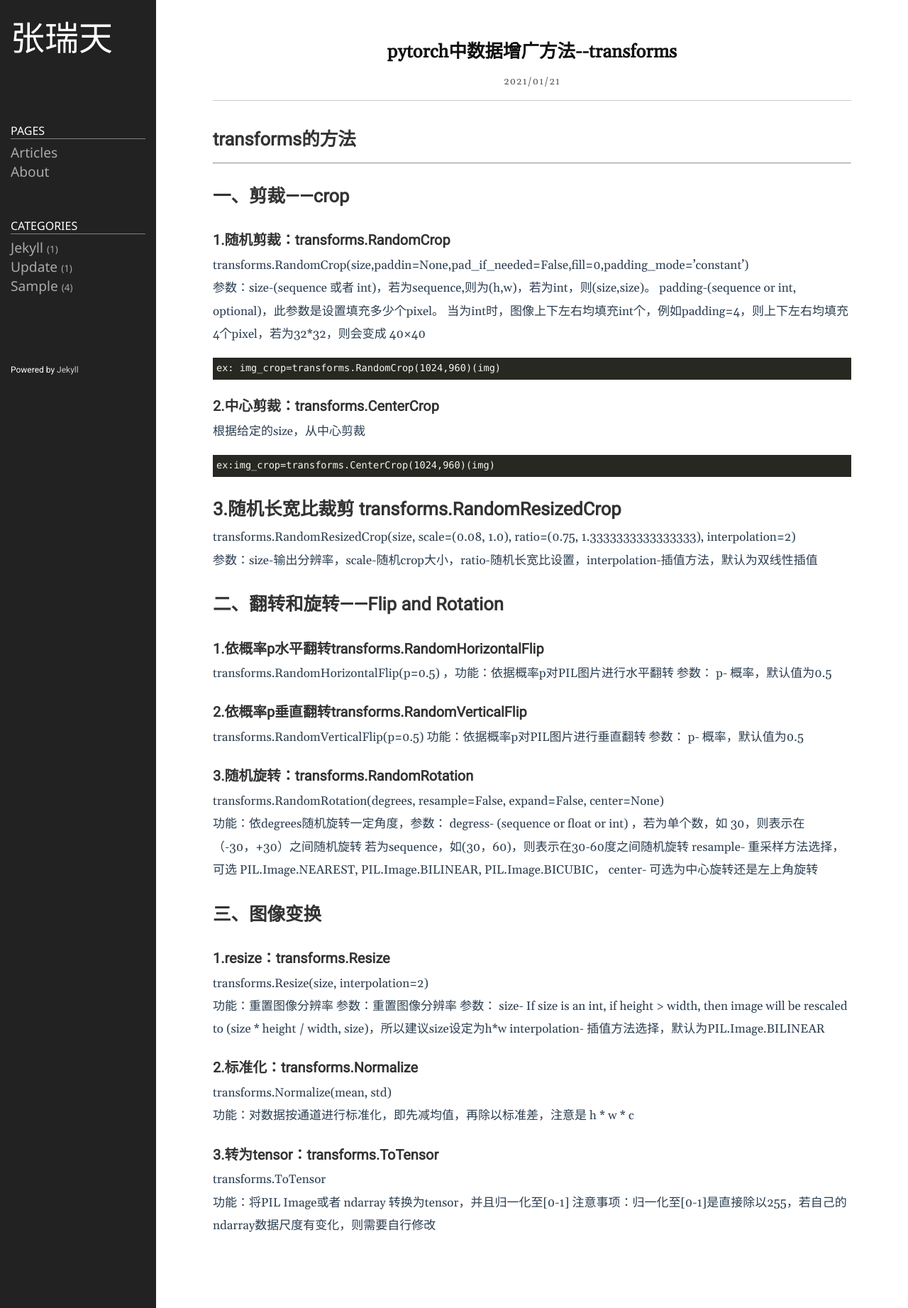
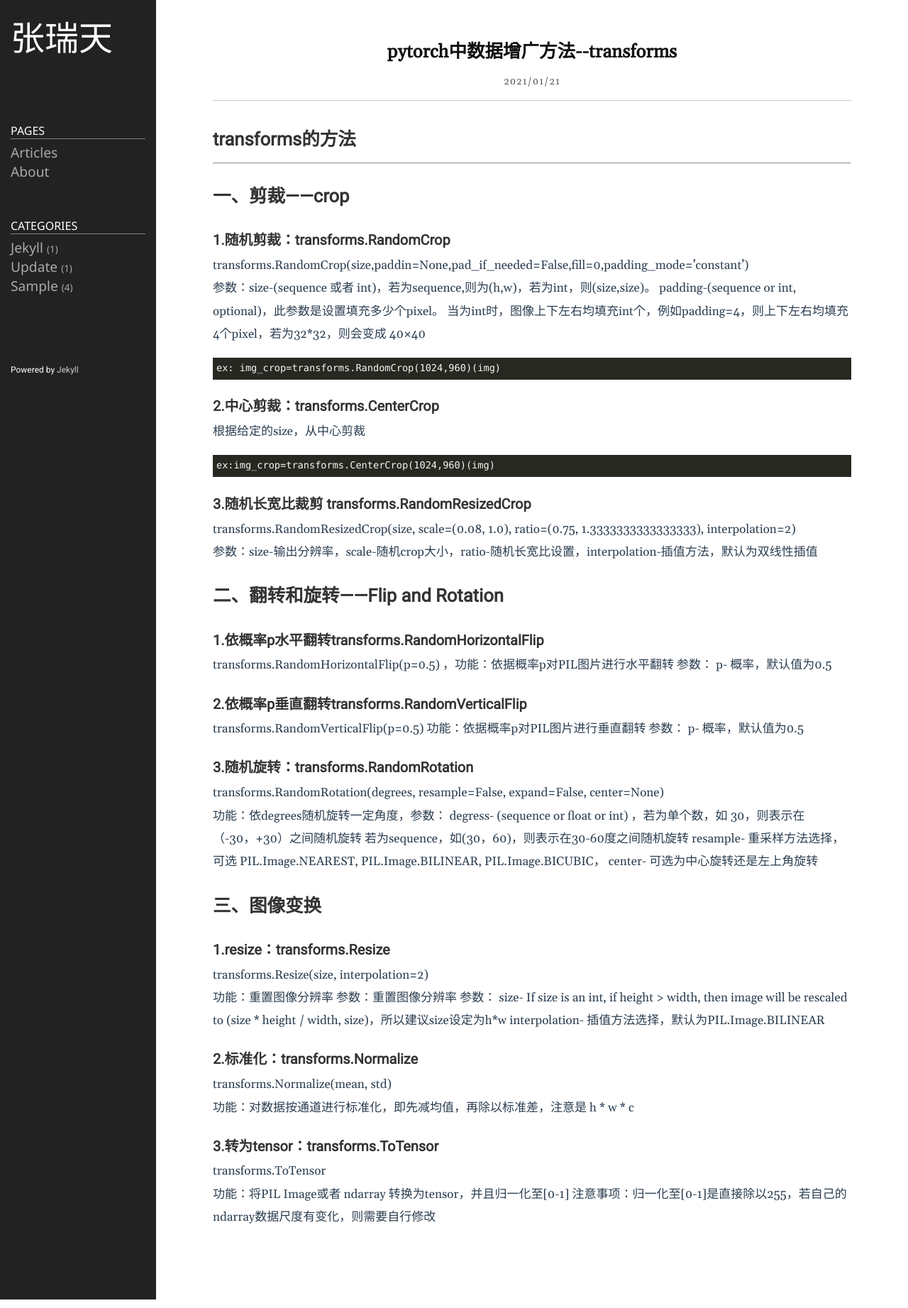
Before and after one commit to RoutineZ/routinez.github.io, a Jekyll site: the page built from _posts/2021-1-21-transforms.markdown, in a window 1280 px wide. Shown: the whole page at 71% size. Built offline with Jekyll 4.4.1, drawn with Linux system fonts in a browser that asks for light colours.

Commit message:
First Push

```diff
--- a/_posts/2021-1-21-transforms.markdown
+++ b/_posts/2021-1-21-transforms.markdown
@@ -23,7 +23,7 @@ ex: img_crop=transforms.RandomCrop(1024,960)(img)
 
 
 
-### 2.中心剪裁：transforms.CenterCrop
+###  2.中心剪裁：transforms.CenterCrop
 
 根据给定的size，从中心剪裁
 
@@ -33,7 +33,7 @@ ex:img_crop=transforms.CenterCrop(1024,960)(img)
 
 
 
-## 3.随机长宽比裁剪 transforms.RandomResizedCrop
+### 3.随机长宽比裁剪 transforms.RandomResizedCrop
 
 transforms.RandomResizedCrop(size, scale=(0.08, 1.0), ratio=(0.75, 1.3333333333333333), interpolation=2)
 
```
